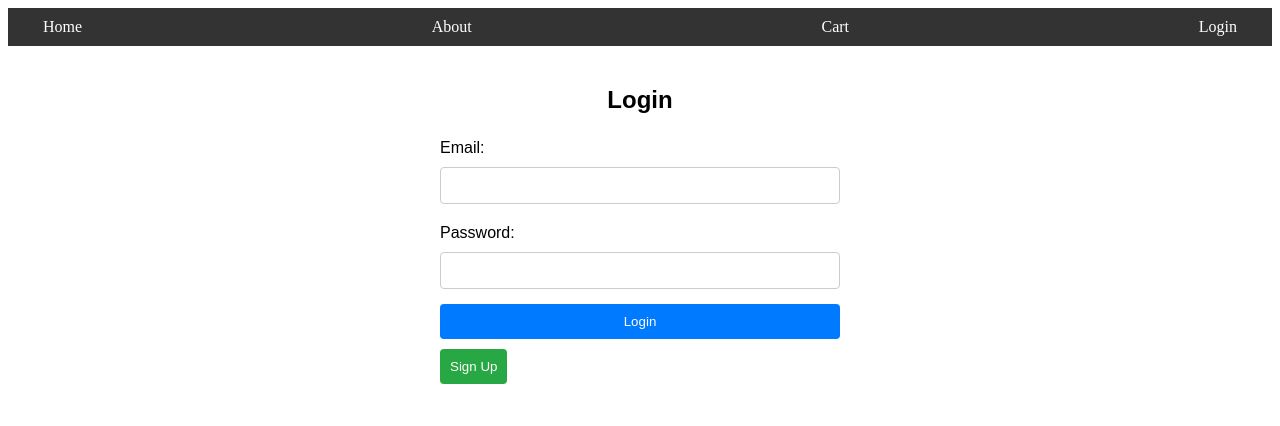
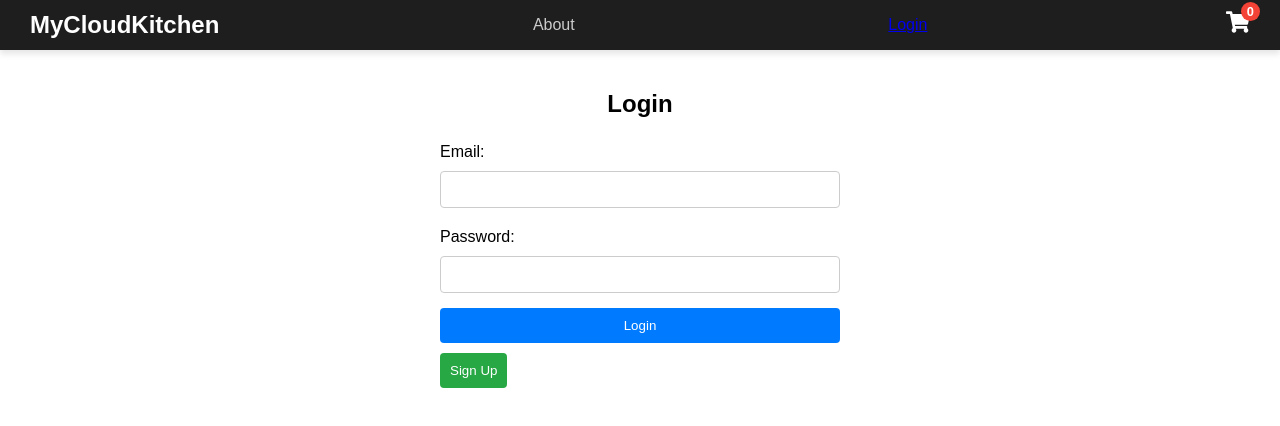
Before and after one commit to Madhavsameer/CLOUD-KITCHEN-FULLSTACK, a React (Create React App) app in the folder frontend/: page /login in a window 1280 px wide. Shown: the top 426 px of the page. Built offline with nearby package versions, Linux system fonts and the light colour scheme.

Commit message:
my profile section improved

```diff
--- a/frontend/package.json
+++ b/frontend/package.json
@@ -10,6 +10,7 @@
     "react": "^18.3.1",
     "react-countup": "^6.5.3",
     "react-dom": "^18.3.1",
+    "react-icons": "^5.3.0",
     "react-router-dom": "^6.26.1",
     "react-scripts": "5.0.1",
     "react-simple-typewriter": "^5.0.1",
--- a/frontend/src/components/Home.jsx
+++ b/frontend/src/components/Home.jsx
@@ -11,6 +11,7 @@ const PROD_URL = "https://cloud-kitchen-fullstack.onrender.com";
 const BASE_URL = process.env.NODE_ENV === 'production' ? PROD_URL : DEV_URL;
 
 const Home = () => {
+
     const [foods, setFoods] = useState([]);
     const [filteredFoods, setFilteredFoods] = useState([]);
     const [searchTerm, setSearchTerm] = useState('');
@@ -64,7 +65,8 @@ const Home = () => {
         }
 
         const selectedFood = foods.find(food => food._id === foodId);
-        addToCart(selectedFood); // Add the selected food item to the cart
+        addToCart(selectedFood);
+         // Add the selected food item to the cart
     };
 
     const getGreeting = () => {
--- a/frontend/src/components/Navbar.jsx
+++ b/frontend/src/components/Navbar.jsx
@@ -1,15 +1,20 @@
 // src/components/Navbar.js
-import React, { useState, useEffect } from 'react';
+import React, { useState, useEffect, useContext } from 'react';
 import { Link, useNavigate } from 'react-router-dom';
 import axios from 'axios';
+import { CartContext } from '../contexts/CartContext';
 import '../styles/Navbar.css';
+import { FaShoppingCart } from 'react-icons/fa';
+import { MdAccountCircle } from 'react-icons/md'; // Import account icon from react-icons
 
-const DEV_URL = "http://localhost:5000"
- const PROD_URL = "https://cloud-kitchen-fullstack.onrender.com"
+const DEV_URL = "http://localhost:5000";
+const PROD_URL = "https://cloud-kitchen-fullstack.onrender.com";
 const BASE_URL = process.env.NODE_ENV === 'production' ? PROD_URL : DEV_URL;
 
 const Navbar = () => {
     const [user, setUser] = useState(null);
+    const [dropdownOpen, setDropdownOpen] = useState(false); // State for dropdown visibility
+    const { cart } = useContext(CartContext);
     const navigate = useNavigate();
 
     useEffect(() => {
@@ -23,7 +28,7 @@ const Navbar = () => {
             .then(response => setUser(response.data.user))
             .catch(error => {
                 console.error('Error fetching user profile', error);
-                setUser(null);  // Clear user state if there's an error
+                setUser(null);
             });
         }
     }, []);
@@ -34,20 +39,43 @@ const Navbar = () => {
         navigate('/');
     };
 
+    const toggleDropdown = () => {
+        setDropdownOpen(!dropdownOpen);
+    };
+
     return (
-        <nav>
-            <Link to="/">Home</Link>
+        <nav className="navbar">
+            <div className="navbar-brand">
+                <Link to="/">MyCloudKitchen</Link>
+            </div>
+            <div className="navbar-links">
                 <Link to="/about">About</Link>
-            <Link to="/cart">Cart</Link>
+            </div>
+            <div className="navbar-user">
                 {user ? (
-                <>
-                    <span>Welcome, {user.name}</span>
-                    <button onClick={handleLogout}>Logout</button>
-                    <Link to="/profile">Profile</Link>
-                </>
+                    <div className="profile-section">
+                        <div className="profile-icon" onClick={toggleDropdown}>
+                            <MdAccountCircle size={24} />
+                            <span>My Profile</span>
+                        </div>
+                        {dropdownOpen && (
+                            <div className="dropdown-menu">
+                                <Link to="/profile" className="dropdown-item">Profile Details</Link>
+                                <Link to="/orders" className="dropdown-item">My Orders</Link>
+                                <button onClick={handleLogout} className="dropdown-item logout">Logout</button>
+                            </div>
+                        )}
+                    </div>
                 ) : (
                     <Link to="/login">Login</Link>
                 )}
+            </div>
+            <div className="navbar-cart">
+                <Link to="/cart" className="cart-icon">
+                    <FaShoppingCart />
+                    <span className="cart-count">{cart.length}</span>
+                </Link>
+            </div>
         </nav>
     );
 };
--- a/frontend/src/components/Profile.jsx
+++ b/frontend/src/components/Profile.jsx
@@ -1,7 +1,7 @@
 // src/components/Profile.js
 import React, { useState, useEffect } from 'react';
 import axios from 'axios';
-import { useNavigate } from 'react-router-dom';
+import { useNavigate,Link } from 'react-router-dom';
 
 const DEV_URL = "http://localhost:5000"
  const PROD_URL = "https://cloud-kitchen-fullstack.onrender.com"
@@ -35,15 +35,31 @@ const Profile = () => {
     }, [navigate]);
 
     if (loading) return <p>Loading...</p>;
+    const handleLogout = () => {
+        localStorage.removeItem('token');
+        setUser(null);
+        navigate('/');
+    };
 
     return (
         <div>
             <h1>Profile</h1>
+            <div className="navbar-user">
+                {user ? (
+                    <>
+                        <span>Welcome, {user.name}</span>
+                        <button onClick={handleLogout}>Logout</button>
+                    </>
+                ) : (
+                    <Link to="/login">Login</Link>
+                )}
+            </div>
             {user ? (
                 <div>
                     <p>Name: {user.name}</p>
                     <p>Email: {user.email}</p>
                     <p>Role: {user.role}</p>
+                    <img src={user.profile} alt='profile'></img>
                 </div>
             ) : (
                 <p>No user information available</p>
--- a/frontend/src/styles/Navbar.css
+++ b/frontend/src/styles/Navbar.css
@@ -1,37 +1,130 @@
 /* Navbar.css */
 
-nav {
+body {
+    margin: 0;
+    font-family: 'Arial', sans-serif;
+}
+
+.navbar {
     display: flex;
     justify-content: space-between;
     align-items: center;
-    padding: 10px 20px;
-    background-color: #333;
+    padding: 10px 30px;
+    background-color: #1e1e1e;
+    color: #fff;
+    box-shadow: 0 4px 6px rgba(0, 0, 0, 0.1);
+    position: sticky;
+    top: 0;
+    z-index: 1000;
+}
+
+.navbar-brand a {
+    color: #fff;
+    font-size: 1.5rem;
+    font-weight: bold;
+    text-decoration: none;
+}
+
+.navbar-links {
+    display: flex;
+    align-items: center;
+}
+
+.navbar-links a {
+    color: #ccc;
+    text-decoration: none;
+    margin: 0 15px;
+    font-size: 1rem;
+    transition: color 0.3s ease;
+}
+
+.navbar-links a:hover {
     color: #fff;
 }
 
-nav a {
-    color: #fff;
-    text-decoration: none;
-    margin: 0 15px;
+.navbar-user {
+    display: flex;
+    align-items: center;
 }
 
-nav a:hover {
-    text-decoration: underline;
+.profile-section {
+    position: relative;
+    display: flex;
+    align-items: center;
+    cursor: pointer;
 }
 
-nav span {
-    margin-right: 15px;
+.profile-icon {
+    display: flex;
+    align-items: center;
 }
 
-nav button {
-    padding: 8px 16px;
+.profile-icon span {
+    margin-left: 8px;
+    font-size: 1rem;
+    color: #fff;
+}
+
+.dropdown-menu {
+    position: absolute;
+    top: 35px;
+    right: 0;
+    background-color: #fff;
+    border: 1px solid #ddd;
+    box-shadow: 0 4px 8px rgba(0, 0, 0, 0.1);
+    border-radius: 4px;
+    overflow: hidden;
+    z-index: 1001;
+}
+
+.dropdown-item {
+    display: block;
+    padding: 10px 20px;
+    font-size: 0.9rem;
+    color: #333;
+    text-decoration: none;
+    white-space: nowrap;
+}
+
+.dropdown-item:hover {
+    background-color: #f2f2f2;
+}
+
+.logout {
     background-color: #f44336;
     color: #fff;
     border: none;
-    border-radius: 4px;
-    cursor: pointer;
+    width: 100%;
+    text-align: left;
 }
 
-nav button:hover {
+.logout:hover {
     background-color: #d32f2f;
 }
+
+.navbar-cart {
+    position: relative;
+}
+
+.cart-icon {
+    color: #fff;
+    font-size: 1.5rem;
+    text-decoration: none;
+    position: relative;
+}
+
+.cart-count {
+    position: absolute;
+    top: -10px;
+    right: -10px;
+    background-color: #f44336;
+    color: #fff;
+    border-radius: 50%;
+    padding: 2px 6px;
+    font-size: 0.8rem;
+    font-weight: bold;
+}
+
+.navbar-cart:hover .cart-count {
+    background-color: #d32f2f;
+}
```
Also changed, not shown: 2 other files (tests, documents, lock files or other folders). Lines whose indentation alone changed are shown as unchanged.
